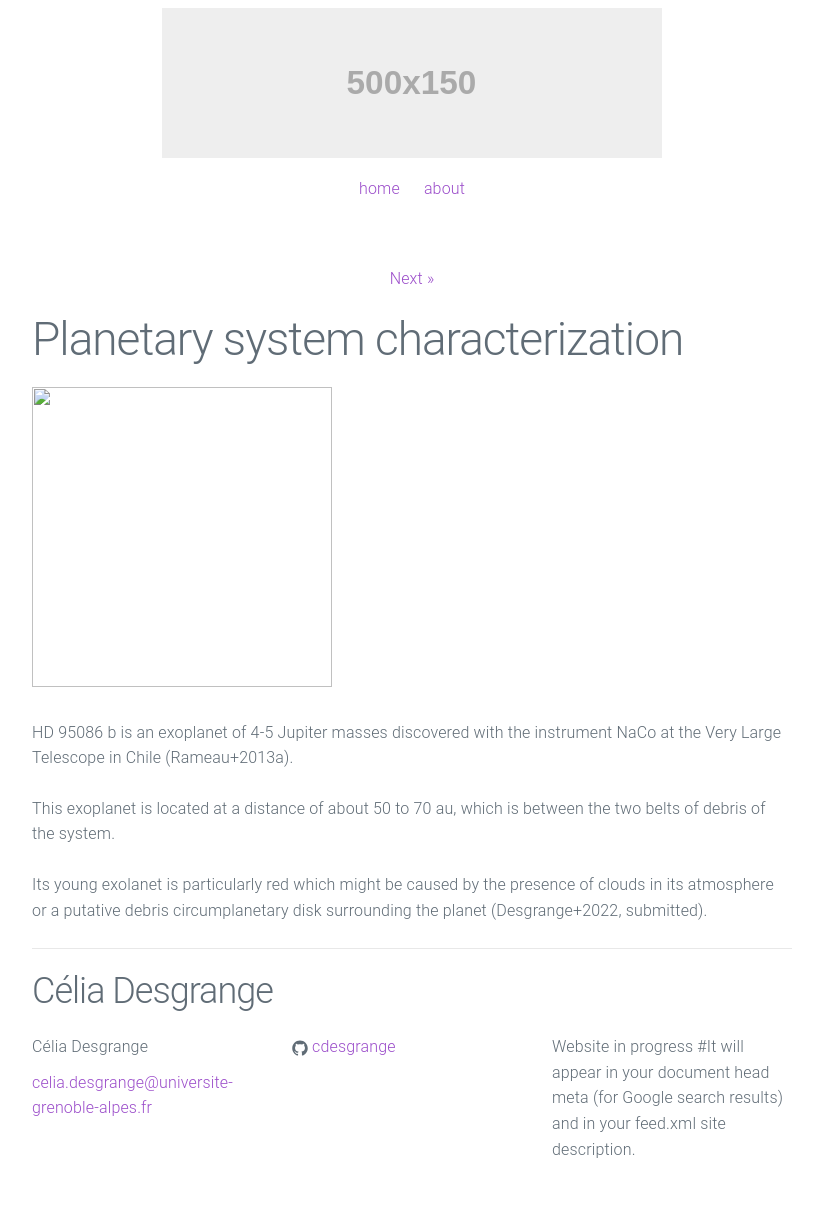
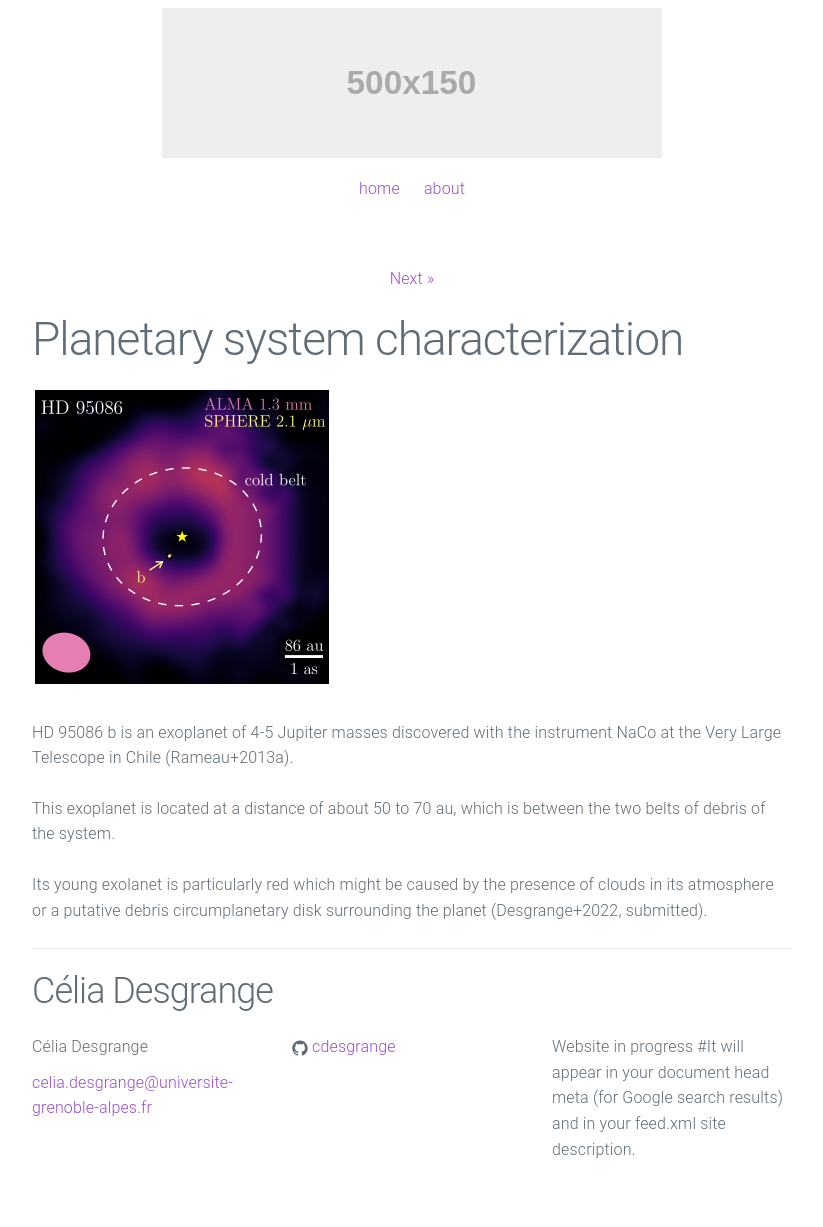
Before and after one commit to cdesgrange/cdesgrange.github.io, a Jekyll site: the page built from _posts/2022-04-23-HD95086.markdown, in a window 1280 px wide. Shown: the whole page, without its empty margins (228-1051 px from the left). Built offline with Jekyll 4.4.1, drawn with Linux system fonts in a browser that asks for light colours.

Commit message:
Update 2022-04-23-HD95086.markdown

```diff
--- a/_posts/2022-04-23-HD95086.markdown
+++ b/_posts/2022-04-23-HD95086.markdown
@@ -5,7 +5,7 @@
 preview: fig/HD95086_overview.png
 ---
 
-<img src="fig/HD95086_overview.png" width="300" height="300">
+<img src="/fig/HD95086_overview.png" width="300" height="300">
 
 HD 95086 b is an exoplanet of 4-5 Jupiter masses discovered with the instrument NaCo at the Very Large Telescope in Chile (Rameau+2013a).
 
```
